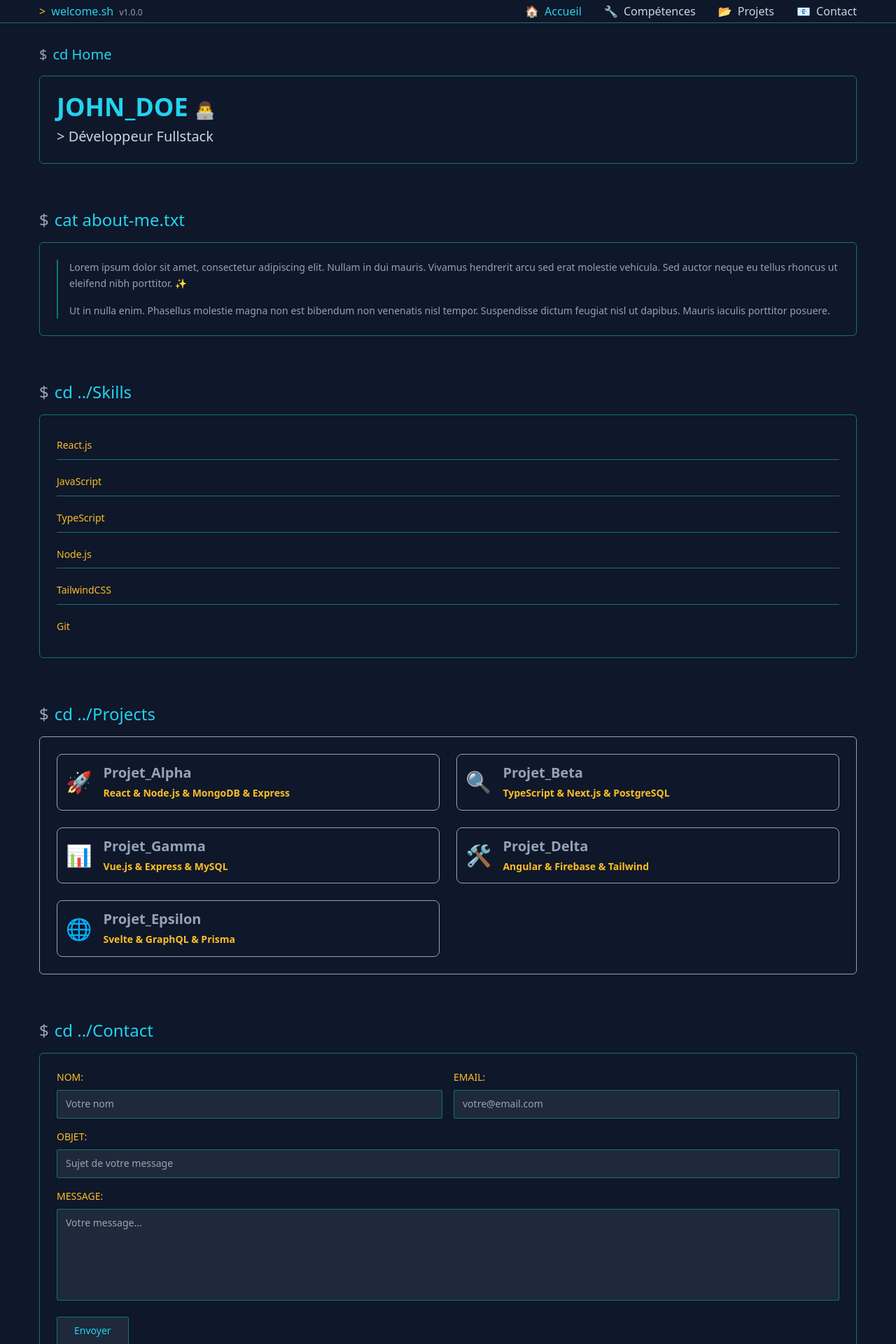
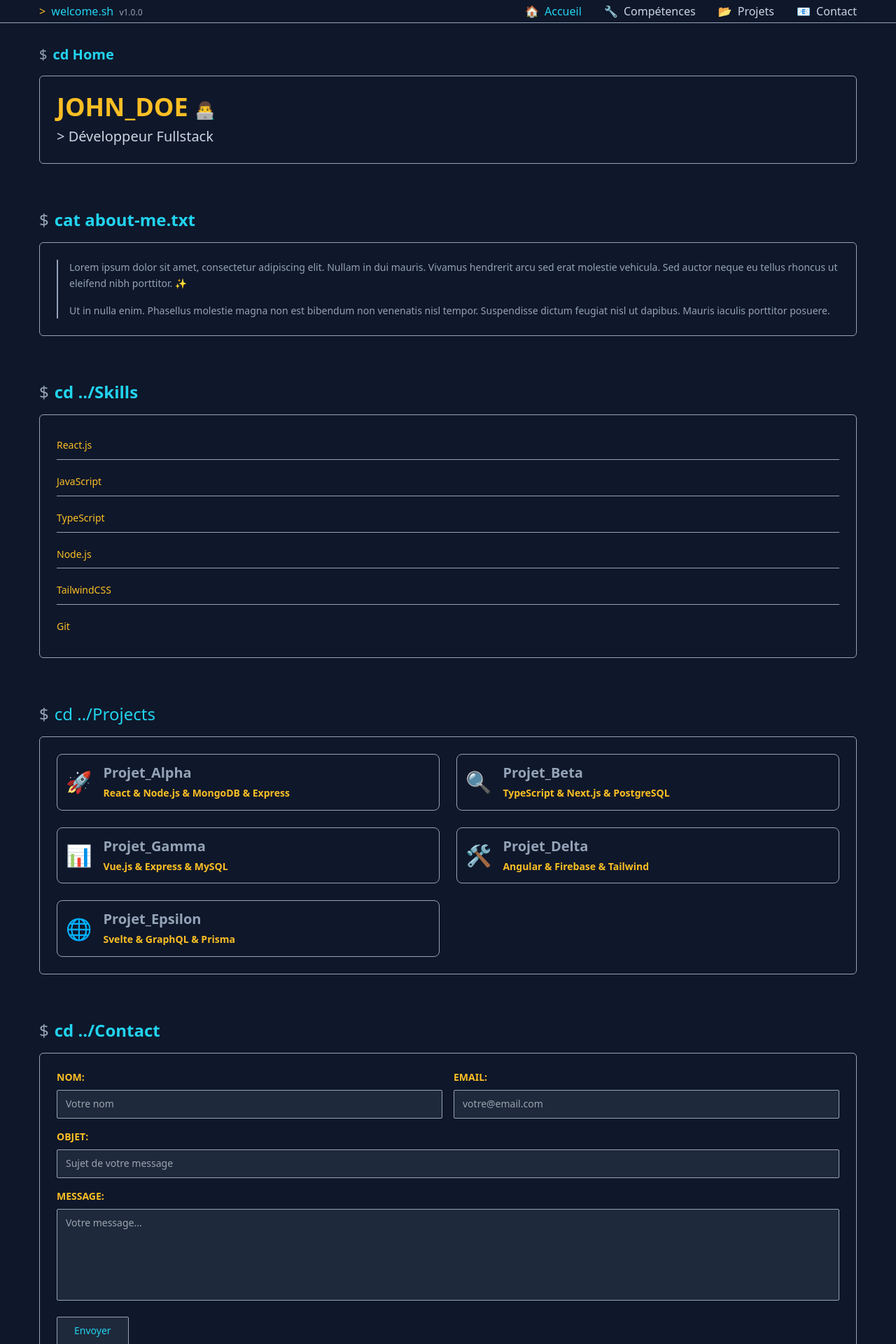
Before and after one commit to LouisErvay/Home, a React (Vite) app: page / in a window 1280 px wide. Shown: the top 1920 px of the page at 70% size. Built offline with nearby package versions, Linux system fonts and the light colour scheme.

Commit message:
FIX : Maj graphique pour suivre HomeProjects

```diff
--- a/src/components/Footer.tsx
+++ b/src/components/Footer.tsx
@@ -4,7 +4,7 @@ const Footer: React.FC = () => {
   const currentYear = new Date().getFullYear();
 
   return (
-    <footer className="border-t border-teal-700 py-6 mt-8">
+    <footer className="border-t border-slate-400 py-6 mt-8">
       <div className="max-w-[1200px] mx-auto px-4">
         <div className="flex flex-col md:flex-row justify-between items-center gap-4">
           <div className="flex items-center">
--- a/src/components/HomeContact.tsx
+++ b/src/components/HomeContact.tsx
@@ -32,16 +32,16 @@ const HomeContact: React.FC = () => {
     <div id="contact" className="mt-16 scroll-mt-16">
       <div className="flex items-center mb-4">
         <span className="text-2xl mr-2 text-slate-400">$ </span>
-        <span className="text-2xl text-cyan-400">cd ../Contact</span>
+        <span className="text-2xl font-bold text-cyan-400">cd ../Contact</span>
       </div>
-      <div className="border border-teal-700 p-6 rounded-md">
+      <div className="border border-slate-400 p-6 rounded-md hover:border-cyan-400 transition-all duration-300 hover:shadow-[0_0_10px_rgba(34,211,238,0.2)]">
         {/* Formulaire de contact */}
-        <div className="mb-8">
+        <div className="mb-4">
           <form onSubmit={handleSubmit} className="space-y-4">
             <div className="grid grid-cols-1 md:grid-cols-2 gap-4">
               <div className="space-y-2">
                 <label htmlFor="name" className="block text-sm">
-                  <span className="text-amber-400 90">NOM:</span>
+                  <span className="text-amber-400 font-bold">NOM:</span>
                 </label>
                 <input
                   type="text"
@@ -50,13 +50,13 @@ const HomeContact: React.FC = () => {
                   value={formData.name}
                   onChange={handleInputChange}
                   required
-                  className="w-full bg-slate-800 border border-teal-700 rounded-sm px-3 py-2 focus:outline-none focus:border-cyan-400 text-slate-300"
+                  className="w-full bg-slate-800 border border-slate-400 rounded-sm px-3 py-2 focus:outline-none focus:border-cyan-400 text-slate-300"
                   placeholder="Votre nom"
                 />
               </div>
               <div className="space-y-2">
                 <label htmlFor="email" className="block text-sm">
-                  <span className="text-amber-400 90">EMAIL:</span>
+                  <span className="text-amber-400 font-bold">EMAIL:</span>
                 </label>
                 <input
                   type="email"
@@ -65,14 +65,14 @@ const HomeContact: React.FC = () => {
                   value={formData.email}
                   onChange={handleInputChange}
                   required
-                  className="w-full bg-slate-800 border border-teal-700 rounded-sm px-3 py-2 focus:outline-none focus:border-cyan-400 text-slate-300"
+                  className="w-full bg-slate-800 border border-slate-400 rounded-sm px-3 py-2 focus:outline-none focus:border-cyan-400 text-slate-300"
                   placeholder="votre@email.com"
                 />
               </div>
             </div>
             <div className="space-y-2">
               <label htmlFor="subject" className="block text-sm">
-                <span className="text-amber-400 90">OBJET:</span>
+                <span className="text-amber-400 font-bold">OBJET:</span>
               </label>
               <input
                 type="text"
@@ -81,13 +81,13 @@ const HomeContact: React.FC = () => {
                 value={formData.subject}
                 onChange={handleInputChange}
                 required
-                className="w-full bg-slate-800 border border-teal-700 rounded-sm px-3 py-2 focus:outline-none focus:border-cyan-400 text-slate-300"
+                className="w-full bg-slate-800 border border-slate-400 rounded-sm px-3 py-2 focus:outline-none focus:border-cyan-400 text-slate-300"
                 placeholder="Sujet de votre message"
               />
             </div>
             <div className="space-y-2">
               <label htmlFor="message" className="block text-sm">
-                <span className="text-amber-400 90">MESSAGE:</span>
+                <span className="text-amber-400 font-bold">MESSAGE:</span>
               </label>
               <textarea
                 id="message"
@@ -96,14 +96,14 @@ const HomeContact: React.FC = () => {
                 onChange={handleInputChange}
                 required
                 rows={5}
-                className="w-full bg-slate-800 border border-teal-700 rounded-sm px-3 py-2 focus:outline-none focus:border-cyan-400 text-slate-300 resize-none"
+                className="w-full bg-slate-800 border border-slate-400 rounded-sm px-3 py-2 focus:outline-none focus:border-cyan-400 text-slate-300 resize-none"
                 placeholder="Votre message..."
               ></textarea>
             </div>
             <div>
               <button
                 type="submit"
-                className="bg-slate-800 border border-teal-700 hover:bg-slate-700 text-cyan-400 px-6 py-2 rounded-sm transition flex items-center"
+                className="bg-slate-800 border border-slate-400 hover:bg-slate-700 hover:border-cyan-400 text-cyan-400 px-6 py-2 rounded-sm transition flex items-center"
               >
                 <span>Envoyer</span>
               </button>
--- a/src/components/HomeHome.tsx
+++ b/src/components/HomeHome.tsx
@@ -5,20 +5,20 @@ const HomeHome: React.FC = () => {
     <div id="home" className="pt-16">
       <div className="flex items-center mb-4 text-xl">
         <span className="text-xl mr-2 text-slate-400">$ </span>
-        <span className="text-xl text-cyan-400">cd Home</span>
+        <span className="text-xl font-bold text-cyan-400">cd Home</span>
       </div>
-      <div className="border border-teal-700 p-6 mb-8 rounded-md">
-        <h1 className="text-4xl font-bold mb-2 text-cyan-400">JOHN_DOE <span className="text-2xl">👨‍💻</span></h1>
+      <div className="border border-slate-400 p-6 mb-8 rounded-md hover:border-cyan-400 transition-all duration-300 hover:shadow-[0_0_10px_rgba(34,211,238,0.2)]">
+        <h1 className="text-4xl font-bold mb-2 text-amber-400">JOHN_DOE <span className="text-2xl">👨‍💻</span></h1>
         <p className="text-xl text-slate-300">&gt; Développeur Fullstack</p>
       </div>
 
       <div className="mt-16">
         <div className="flex items-center mb-4">
           <span className="text-2xl mr-2 text-slate-400">$ </span>
-          <span className="text-2xl text-cyan-400">cat about-me.txt</span>
+          <span className="text-2xl font-bold text-cyan-400">cat about-me.txt</span>
         </div>
-        <div className="border border-teal-700 p-6 mb-8 rounded-md">
-          <div className="pl-4 border-l-2 border-teal-700">
+        <div className="border border-slate-400 p-6 mb-8 rounded-md hover:border-cyan-400 transition-all duration-300 hover:shadow-[0_0_10px_rgba(34,211,238,0.2)]">
+          <div className="pl-4 border-l-2 border-slate-400">
             <p className="mb-4">
               Lorem ipsum dolor sit amet, consectetur adipiscing elit. Nullam in dui mauris. Vivamus hendrerit arcu sed erat molestie vehicula. Sed auctor neque eu tellus rhoncus ut eleifend nibh porttitor. <span className="text-amber-400">✨</span>
             </p>
--- a/src/components/HomeSkills.tsx
+++ b/src/components/HomeSkills.tsx
@@ -5,23 +5,23 @@ const HomeSkills: React.FC = () => {
     <div id="skills" className="mt-16 scroll-mt-16">
       <div className="flex items-center mb-4">
         <span className="text-2xl mr-2 text-slate-400">$ </span>
-        <span className="text-2xl text-cyan-400">cd ../Skills</span>
+        <span className="text-2xl font-bold text-cyan-400">cd ../Skills</span>
       </div>
-      <div className="border border-teal-700 p-6 mb-8 rounded-md">
+      <div className="border border-slate-400 p-6 mb-8 rounded-md hover:border-cyan-400 transition-all duration-300 hover:shadow-[0_0_10px_rgba(34,211,238,0.2)]">
         <div className="space-y-3">
-          <div className="border-b border-teal-700 py-2">
+          <div className="border-b border-slate-400 py-2">
             <span className="text-amber-400">React.js</span>
           </div>
-          <div className="border-b border-teal-700 py-2">
+          <div className="border-b border-slate-400 py-2">
             <span className="text-amber-400">JavaScript</span>
           </div>
-          <div className="border-b border-teal-700 py-2">
+          <div className="border-b border-slate-400 py-2">
             <span className="text-amber-400">TypeScript</span>
           </div>
-          <div className="border-b border-teal-700 py-2">
+          <div className="border-b border-slate-400 py-2">
             <span className="text-amber-400">Node.js</span>
           </div>
-          <div className="border-b border-teal-700 py-2">
+          <div className="border-b border-slate-400 py-2">
             <span className="text-amber-400">TailwindCSS</span>
           </div>
           <div className="py-2">
--- a/src/components/Menu.tsx
+++ b/src/components/Menu.tsx
@@ -29,7 +29,7 @@ const Menu: React.FC<MenuProps> = ({ activeSection, setActiveSection }) => {
   };
 
   return (
-    <nav className="fixed top-0 left-0 right-0 bg-slate-900 border-b border-teal-700 z-50 w-full">
+    <nav className="fixed top-0 left-0 right-0 bg-slate-900 border-b border-slate-400 z-50 w-full">
       <div className="max-w-[1200px] w-full mx-auto px-4 py-1">
         <div className="flex justify-between items-center">
           <div className="text-base text-cyan-400 truncate">
@@ -90,7 +90,7 @@ const Menu: React.FC<MenuProps> = ({ activeSection, setActiveSection }) => {
 
         {/* Menu mobile */}
         {menuOpen && (
-          <div className="md:hidden mt-1 py-2 border-t border-teal-700/50 animate-fadeIn">
+          <div className="md:hidden mt-1 py-2 border-t border-slate-400 animate-fadeIn">
             <ul className="flex flex-col space-y-2 text-base">
               <li>
                 <a
```
